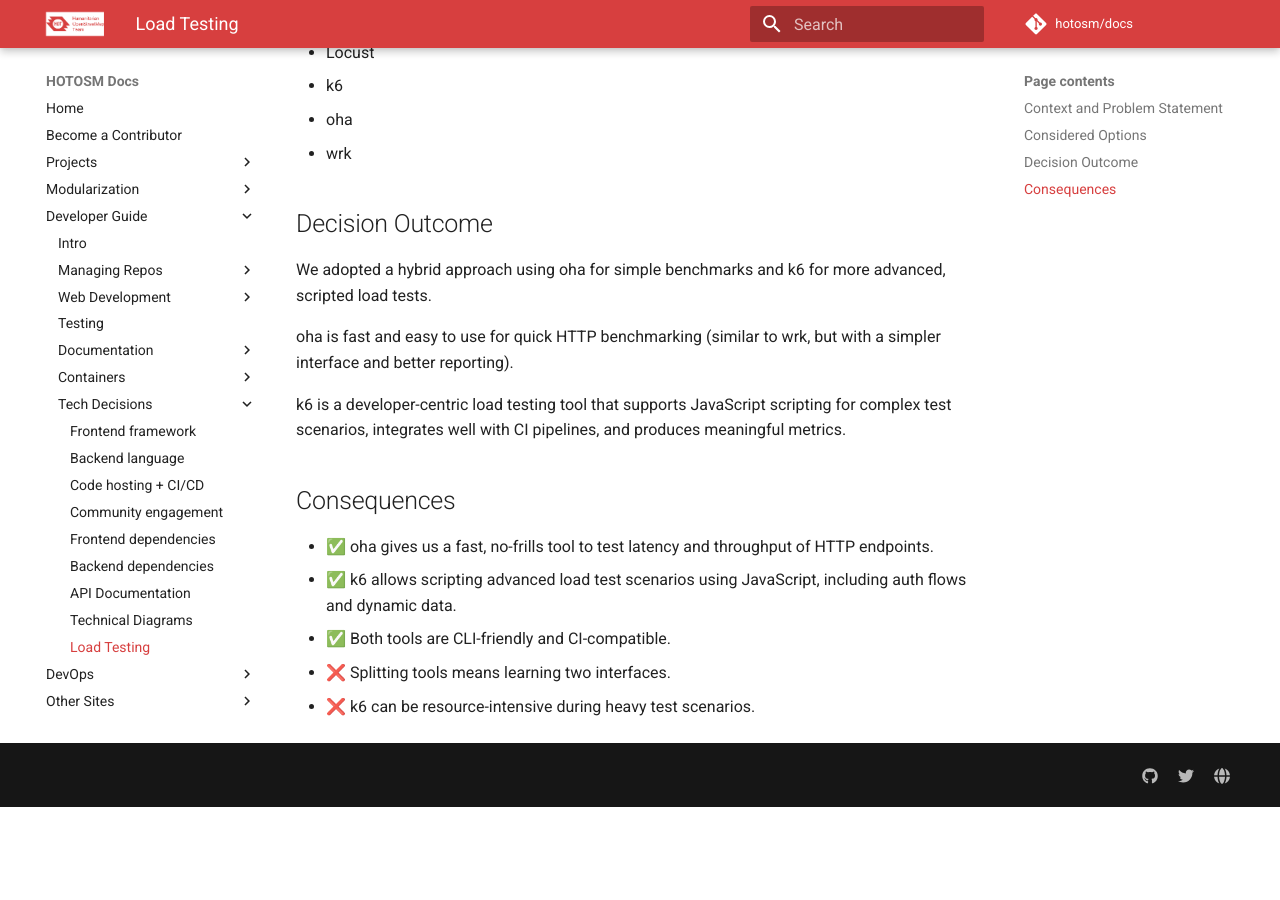
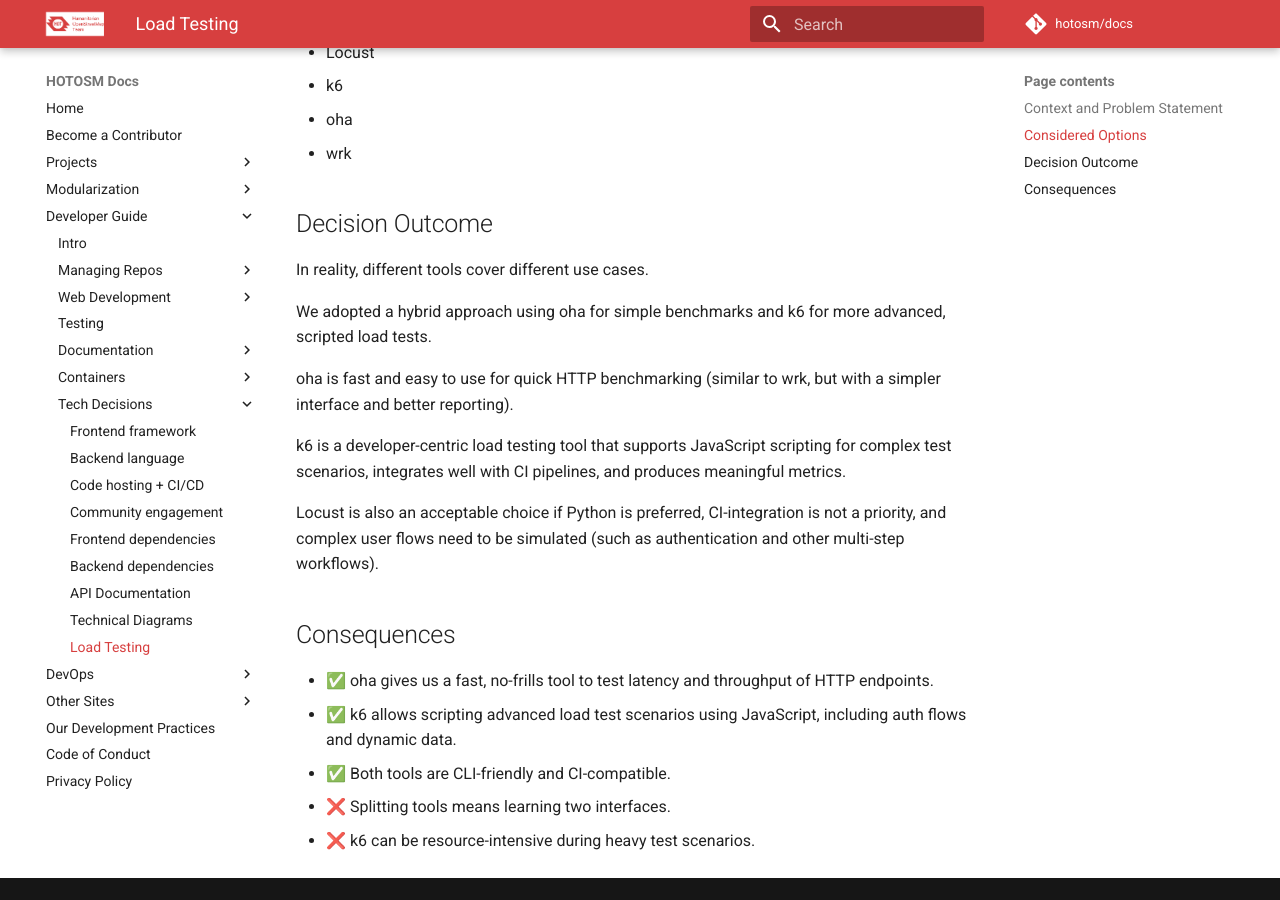
Before and after one commit to hotosm/docs, an MkDocs documentation site: the page built from docs/decisions/0009-load-testing.md, in a window 1280 px wide and 900 px high, scrolled down 517 px. Built offline with MkDocs 1.6.1 and Material for MkDocs 9.7.7, drawn with Linux system fonts in a browser that asks for light colours; comment, search, counter and statistics services are not loaded; before the commit the page ends 1324 px from its top, so only the background shows below that.

Commit message:
fix: add info about locust in load testing section

```diff
--- a/docs/decisions/0009-load-testing.md
+++ b/docs/decisions/0009-load-testing.md
@@ -21,6 +21,8 @@
 
 ## Decision Outcome
 
+In reality, different tools cover different use cases.
+
 We adopted a hybrid approach using oha for simple benchmarks and
 k6 for more advanced, scripted load tests.
 
@@ -31,6 +33,10 @@
 scripting for complex test scenarios, integrates well with CI pipelines,
 and produces meaningful metrics.
 
+Locust is also an acceptable choice if Python is preferred, CI-integration
+is not a priority, and complex user flows need to be simulated (such as
+authentication and other multi-step workflows).
+
 ## Consequences
 
 - ✅ oha gives us a fast, no-frills tool to test latency and throughput of HTTP endpoints.
```
